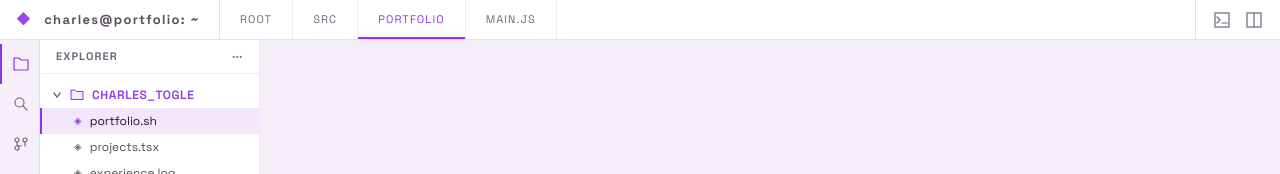
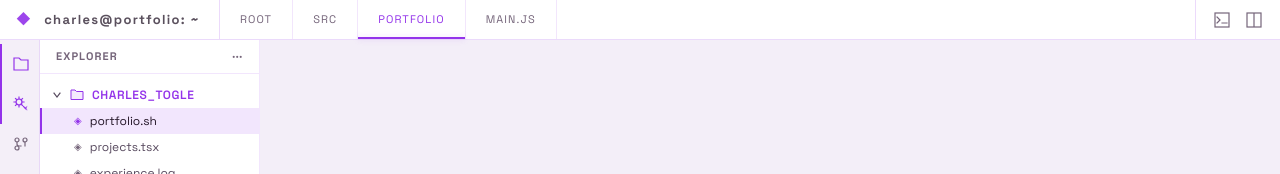
Before and after one commit to CharlesTogle/charles-togle, a Next.js app: page / in a window 1280 px wide. Shown: the top 174 px of the page. Built offline with nearby package versions, Linux system fonts and the light colour scheme.

Commit message:
Portfolio 3

```diff
--- a/src/app/components/Sidebar.tsx
+++ b/src/app/components/Sidebar.tsx
@@ -26,8 +26,33 @@ const files = [
 
 export default function Sidebar () {
   const [explorerOpen, setExplorerOpen] = useState(true)
+  const [theme, setTheme] = useState<'dark' | 'light'>('dark')
   const [activeFile, setActiveFile] =
     useState<typeof files[number]['name']>('portfolio.sh')
+
+  useEffect(() => {
+    const storedTheme = window.localStorage.getItem('theme')
+    const preferredTheme =
+      storedTheme === 'light' || storedTheme === 'dark'
+        ? storedTheme
+        : window.matchMedia('(prefers-color-scheme: light)').matches
+          ? 'light'
+          : 'dark'
+
+    setTheme(preferredTheme)
+  }, [])
+
+  useEffect(() => {
+    const root = document.documentElement
+
+    if (theme === 'light') {
+      root.dataset.theme = 'light'
+    } else {
+      delete root.dataset.theme
+    }
+
+    window.localStorage.setItem('theme', theme)
+  }, [theme])
 
   const trackedSections = useMemo(
     () =>
@@ -156,29 +181,29 @@ export default function Sidebar () {
           </svg>
         </button>
 
-        {/* Search */}
+        {/* Theme toggle */}
         <button
-          style={iconBtnStyle(false)}
+          aria-label={`Switch to ${theme === 'light' ? 'dark' : 'light'} mode`}
+          title={`Switch to ${theme === 'light' ? 'dark' : 'light'} mode`}
+          style={iconBtnStyle(theme === 'light')}
+          onClick={() => setTheme(current => (current === 'light' ? 'dark' : 'light'))}
           onMouseEnter={e => (e.currentTarget.style.color = 'var(--primary-container)')}
-          onMouseLeave={e => (e.currentTarget.style.color = 'var(--outline)')}
+          onMouseLeave={e =>
+            (e.currentTarget.style.color =
+              theme === 'light' ? 'var(--primary-container)' : 'var(--outline)')
+          }
         >
           <svg width='16' height='16' viewBox='0 0 16 16' fill='none'>
             <circle
-              cx='6.5'
-              cy='6.5'
-              r='4.5'
+              cx='6'
+              cy='6'
+              r='3'
               stroke='currentColor'
               strokeWidth='1.2'
             />
-            <line
-              x1='10'
-              y1='10'
-              x2='14'
-              y2='14'
-              stroke='currentColor'
-              strokeWidth='1.2'
-              strokeLinecap='square'
-            />
+            <path d='M6 1v2M6 9v2M1 6h2M9 6h2M2.5 2.5l1.4 1.4M8.1 8.1l1.4 1.4M2.5 9.5l1.4-1.4M8.1 3.9l1.4-1.4' stroke='currentColor' strokeWidth='1.2' strokeLinecap='square' />
+            <path d='M10.5 10.5l1.2 1.2' stroke='currentColor' strokeWidth='1.2' strokeLinecap='square' />
+            <path d='M12 11.7c0 1.3 1 2.3 2.3 2.3-.4-.2-1-.8-1-1.8 0-1 .6-1.6 1-1.8-1.3 0-2.3 1-2.3 2.3Z' fill='currentColor' stroke='currentColor' strokeWidth='0.3' />
           </svg>
         </button>
 
--- a/src/app/globals.css
+++ b/src/app/globals.css
@@ -92,8 +92,7 @@
   --spacing-xl: 48px;
 }
 
-@media (prefers-color-scheme: light) {
-  :root {
+html[data-theme='light'] {
   --surface: #f7eef9;
   --surface-dim: #ede2f1;
   --surface-bright: #cbb9d2;
@@ -153,7 +152,6 @@
   --accent-glow: rgba(147, 51, 234, 0.22);
   --accent-glow-soft: rgba(147, 51, 234, 0.14);
 }
-}
 
 @theme inline {
   --color-background: var(--background);
```
Lines whose indentation alone changed are shown as unchanged.
